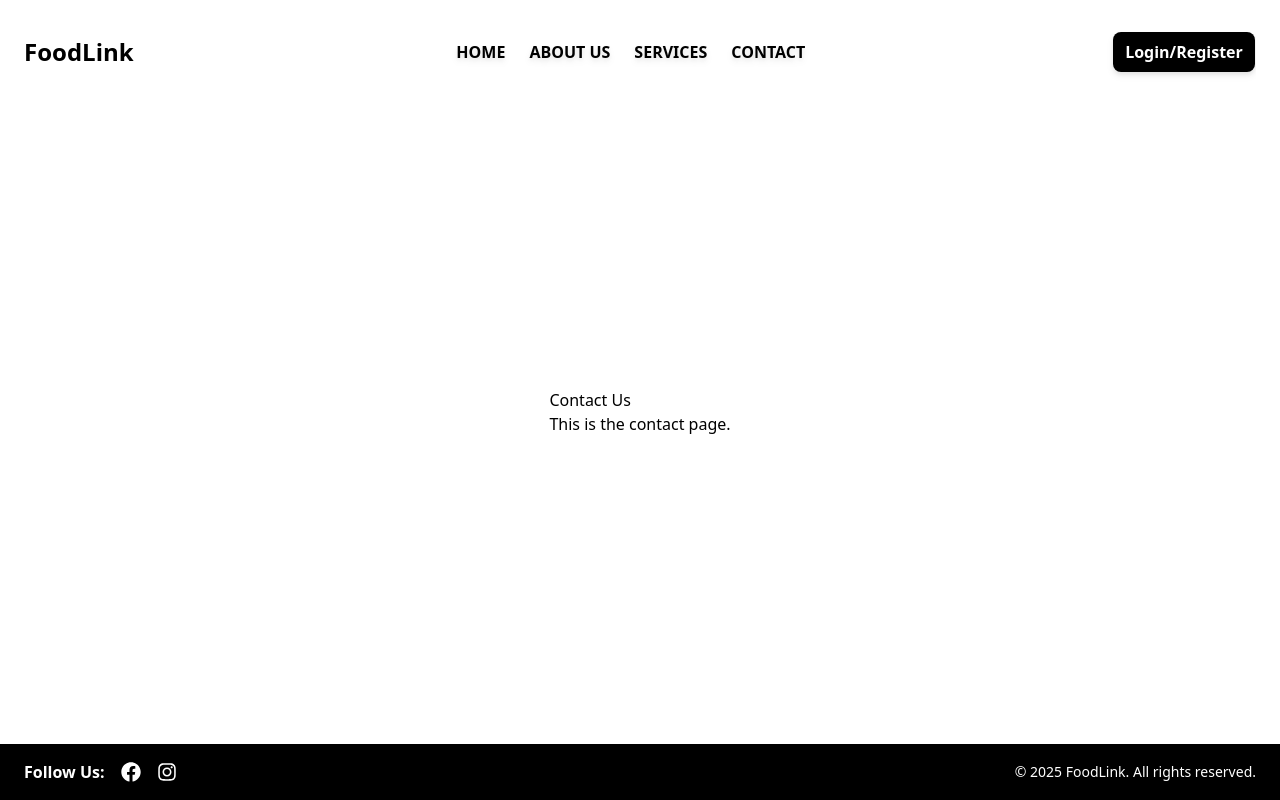
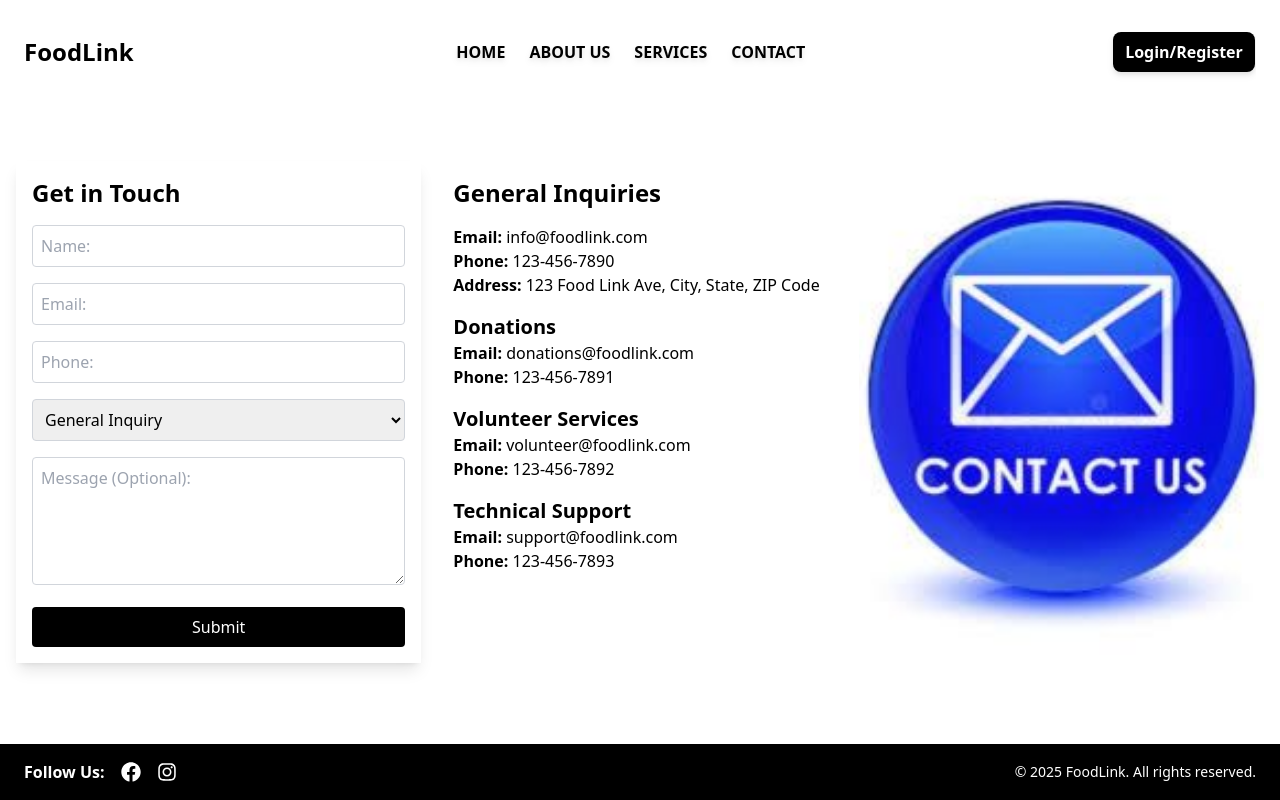
Before and after one commit to pratham-garg-456/FoodLink-WebApp, a Next.js app in the folder foodlink_frontend_v2/: page /contact in a window 1280 px wide. Built offline with nearby package versions, Linux system fonts and the light colour scheme.

Commit message:
Initial Commit - Contact Page

```diff
--- a/foodlink_frontend_v2/src/pages/contact/index.js
+++ b/foodlink_frontend_v2/src/pages/contact/index.js
@@ -1,8 +1,133 @@
+import React, { useState } from 'react';
+import axios from 'axios';
+
 const Contact = () => {
+  const [formData, setFormData] = useState({
+    name: '',
+    email: '',
+    phone: '',
+    subject: 'General Inquiry',
+    message: '',
+  });
+
+  const handleInputChange = (e) => {
+    const { name, value } = e.target;
+    setFormData((prevData) => ({
+      ...prevData,
+      [name]: value,
+    }));
+  };
+
+  const handleSubmit = async (e) => {
+    e.preventDefault();
+    if (formData.name && formData.email && formData.phone && formData.subject) {
+      try {
+        const response = await axios.post('/api/contact', formData);
+        console.log(response.data); // handle response as needed
+        alert('Form submitted successfully!');
+      } catch (error) {
+        console.error('Submission error:', error);
+        alert('Error submitting the form.');
+      }
+    } else {
+      alert('Please fill in all required fields.');
+    }
+  };
+
   return (
-    <div>
-      <h1>Contact Us</h1>
-      <p>This is the contact page.</p>
+    <div className="container mx-auto px-4 py-8">
+      <div className="grid grid-cols-3 gap-4">
+        <div className="contact-form bg-white p-4 shadow-lg">
+          <h2 className="text-2xl font-bold mb-4">Get in Touch</h2>
+          <form className="space-y-4" onSubmit={handleSubmit}>
+            <input
+              type="text"
+              name="name"
+              placeholder="Name:"
+              required
+              value={formData.name}
+              onChange={handleInputChange}
+              className="w-full p-2 border border-gray-300 rounded"
+            />
+            <input
+              type="email"
+              name="email"
+              placeholder="Email:"
+              required
+              value={formData.email}
+              onChange={handleInputChange}
+              className="w-full p-2 border border-gray-300 rounded"
+            />
+            <input
+              type="tel"
+              name="phone"
+              placeholder="Phone:"
+              required
+              value={formData.phone}
+              onChange={handleInputChange}
+              className="w-full p-2 border border-gray-300 rounded"
+            />
+            <select
+              name="subject"
+              required
+              value={formData.subject}
+              onChange={handleInputChange}
+              className="w-full p-2 border border-gray-300 rounded"
+            >
+              <option value="General Inquiry">General Inquiry</option>
+              <option value="Donations">Donations</option>
+              <option value="Volunteer">Volunteer</option>
+              <option value="Technical Support">Technical Support</option>
+            </select>
+            <textarea
+              name="message"
+              placeholder="Message (Optional):"
+              value={formData.message}
+              onChange={handleInputChange}
+              className="w-full p-2 border border-gray-300 rounded h-32"
+            />
+            <button type="submit" className="w-full bg-black text-white px-4 py-2 rounded">
+              Submit
+            </button>
+          </form>
+        </div>
+        <div className="contact-info p-4">
+          <h2 className="text-2xl font-bold mb-4">General Inquiries</h2>
+          <p>
+            <strong>Email:</strong> info@foodlink.com
+          </p>
+          <p>
+            <strong>Phone:</strong> 123-456-7890
+          </p>
+          <p>
+            <strong>Address:</strong> 123 Food Link Ave, City, State, ZIP Code
+          </p>
+          <h3 className="text-xl font-bold mt-4">Donations</h3>
+          <p>
+            <strong>Email:</strong> donations@foodlink.com
+          </p>
+          <p>
+            <strong>Phone:</strong> 123-456-7891
+          </p>
+          <h3 className="text-xl font-bold mt-4">Volunteer Services</h3>
+          <p>
+            <strong>Email:</strong> volunteer@foodlink.com
+          </p>
+          <p>
+            <strong>Phone:</strong> 123-456-7892
+          </p>
+          <h3 className="text-xl font-bold mt-4">Technical Support</h3>
+          <p>
+            <strong>Email:</strong> support@foodlink.com
+          </p>
+          <p>
+            <strong>Phone:</strong> 123-456-7893
+          </p>
+        </div>
+        <div className="picture-space">
+          <img src="/images/contact-us.jpg" alt="Display" className="w-full h-full object-cover" />
+        </div>
+      </div>
     </div>
   );
 };
```
Also changed, not shown: foodlink_frontend_v2/public/images/contact-us.jpg (added).
